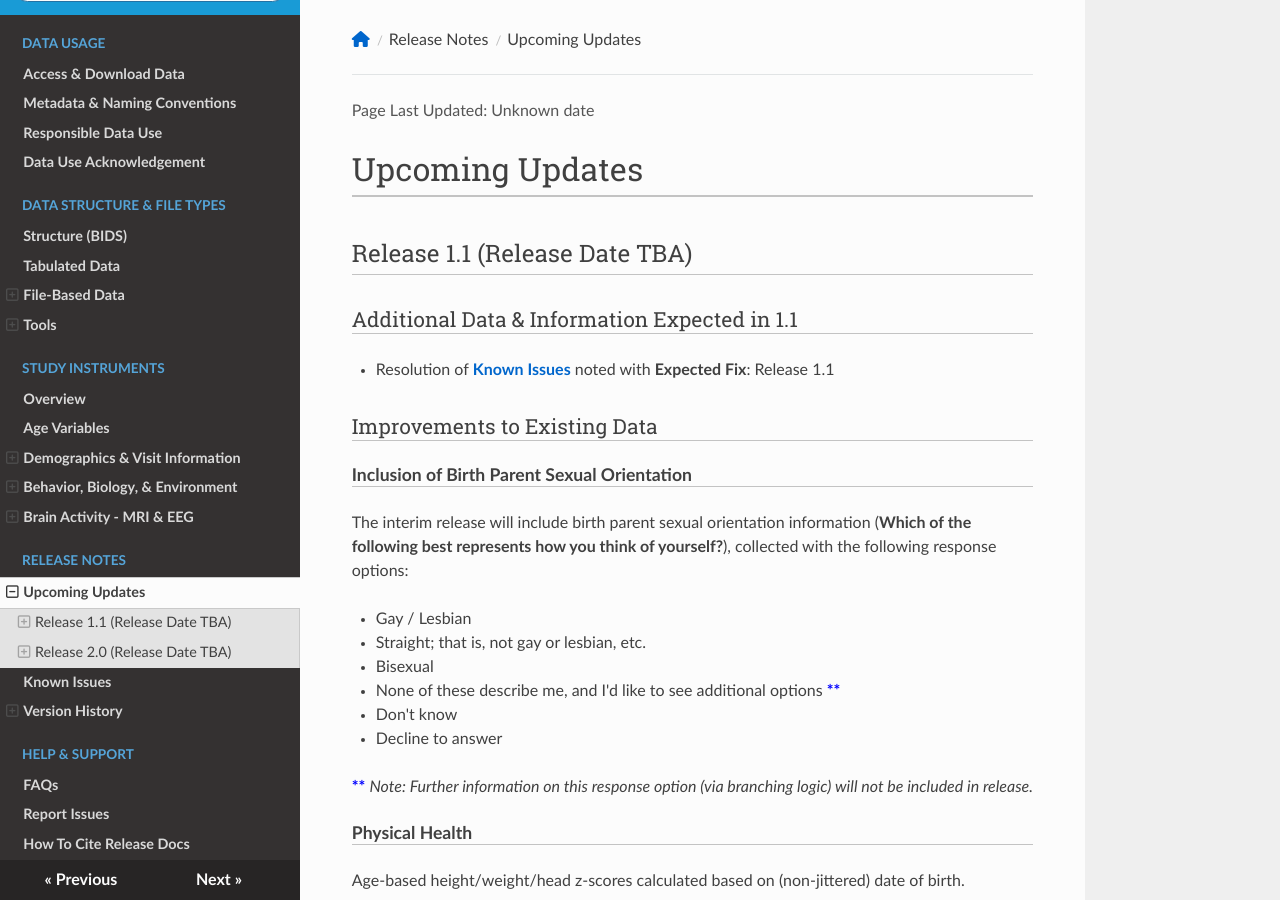
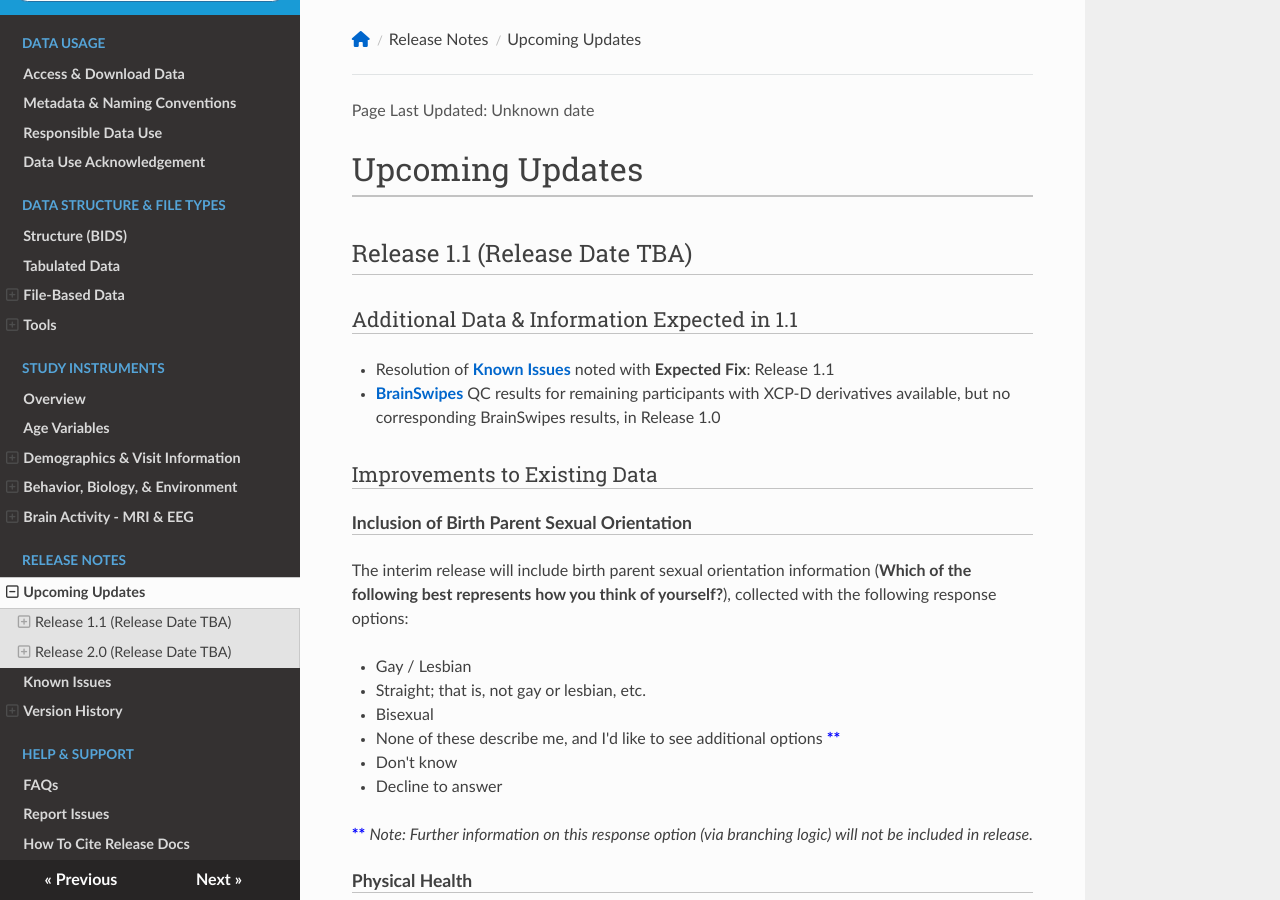
Before and after one commit to nbdc-datahub/hbcd-docs, an MkDocs documentation site: the page built from docs/changelog/pending.md, in a window 1280 px wide and 900 px high. Built offline with MkDocs 1.6.1, drawn with Linux system fonts in a browser that asks for light colours; nearby versions of some CDN libraries.

Commit message:
add info about additional brainswipes results to be included in 1.1

```diff
--- a/docs/changelog/pending.md
+++ b/docs/changelog/pending.md
@@ -5,6 +5,7 @@
 ### Additional Data & Information Expected in 1.1
 
  - Resolution of [Known Issues](knownissues.md) noted with **Expected Fix**: Release 1.1
+ - [BrainSwipes](../instruments/mri/qc.md#brainswipes) QC results for remaining participants with XCP-D derivatives available, but no corresponding BrainSwipes results, in Release 1.0
 
 ### Improvements to Existing Data
 
```
